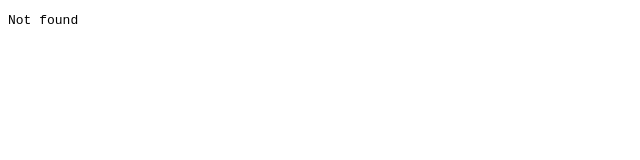
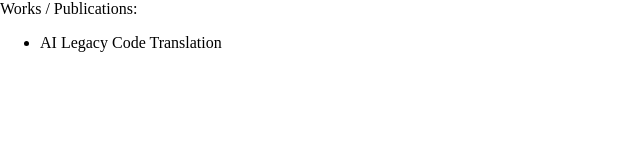
Before and after one commit to agapebondservant/agapebondservant.github.io, a plain HTML site: page index.html in a window 1280 px wide. Shown: the whole page, without its empty margins (0-640 px from the left). Drawn offline with Linux system fonts and the light colour scheme.

Commit message:
Comment out PDF iframe and add publications list
Comment out the iframe for the PDF viewer and add a list of works.

```diff
--- a/index.html
+++ b/index.html
@@ -14,6 +14,10 @@
     </style>
 </head>
 <body>
-    <iframe src="AI Legacy Code Translation.pdf" title="Embedded PDF Viewer"></iframe>
+    <!--<iframe src="AI Legacy Code Translation.pdf" title="Embedded PDF Viewer"></iframe>-->
+    Works / Publications:
+    <ul>
+        <li>AI Legacy Code Translation</li>
+    </ul>
 </body>
 </html>
```
